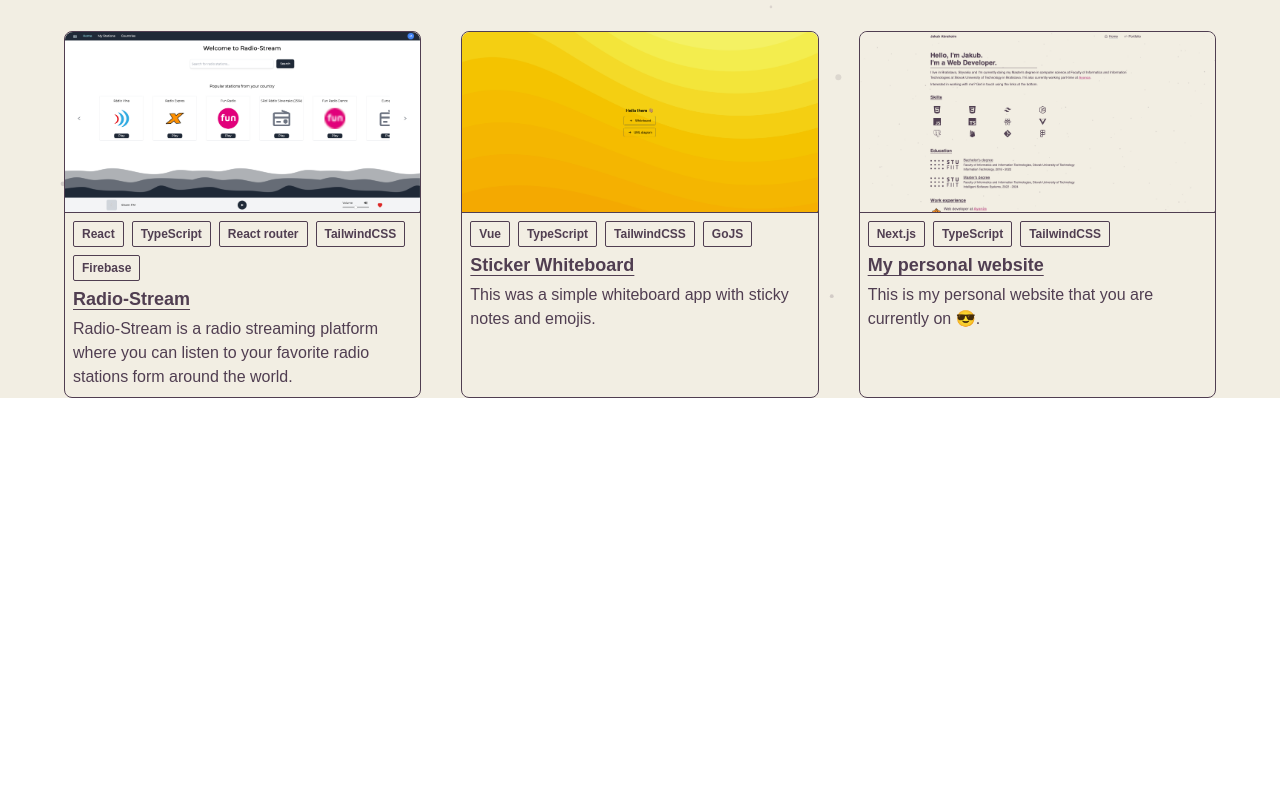
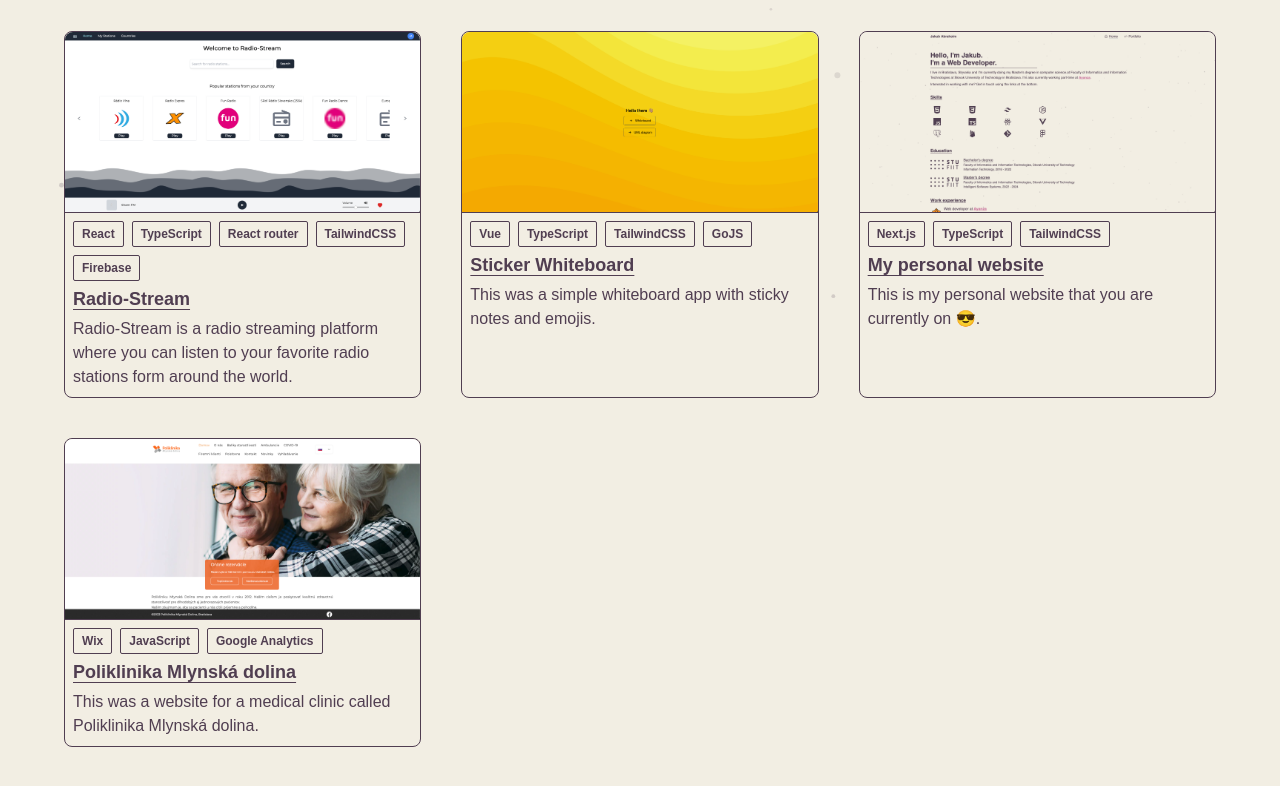
Before and after one commit to jakubabrahoim/next.js-shenenigans, a Next.js app: page /portfolio in a window 1280 px wide. Shown: the part 498-1284 px from the top of the page. Before the commit the page ends 936 px from the top, so only its background shows below. Built offline with nearby package versions, Linux system fonts and the light colour scheme.

Commit message:
swapped margin for padding and added another project

```diff
--- a/components/Portfolio/PorfolioWrapper.tsx
+++ b/components/Portfolio/PorfolioWrapper.tsx
@@ -48,19 +48,27 @@ const PortfolioWrapper = () => {
             technologies: ['Next.js', 'TypeScript', 'TailwindCSS'],
             websiteUrl: 'https://jakub-abrahoim.vercel.app',
             githubUrl: 'https://github.com/jakubabrahoim/personal-website',
+        },
+        {
+            name: 'Poliklinika Mlynská dolina',
+            description: 'This was a website for a medical clinic called Poliklinika Mlynská dolina.',
+            imageSrc: '/images/poliklinika.png',
+            technologies: ['Wix', 'JavaScript', 'Google Analytics'],
+            websiteUrl: 'https://www.klinikamd.sk',
         }
     ]
 
     return (
         <div className='mx-auto mt-16 max-w-6xl'>
             <h1 className='mb-4 text-xl font-semibold sm:text-2xl'>Some of the projects I worked on...</h1>
-            <div className='mb-10 grid grid-cols-1 justify-items-center gap-10 md:grid-cols-2 lg:grid-cols-3'>
+            <div className='grid grid-cols-1 justify-items-center gap-10 pb-10 md:grid-cols-2 lg:grid-cols-3'>
                 <PortfolioItem projectInfo={projects[0]} />
                 <PortfolioItem projectInfo={projects[1]} />
                 <PortfolioItem projectInfo={projects[2]} />
                 <PortfolioItem projectInfo={projects[3]} />
                 <PortfolioItem projectInfo={projects[4]} />
                 <PortfolioItem projectInfo={projects[5]} />
+                <PortfolioItem projectInfo={projects[6]} />
             </div>
         </div>
     )
```
Also changed, not shown: public/images/poliklinika.png (added).
